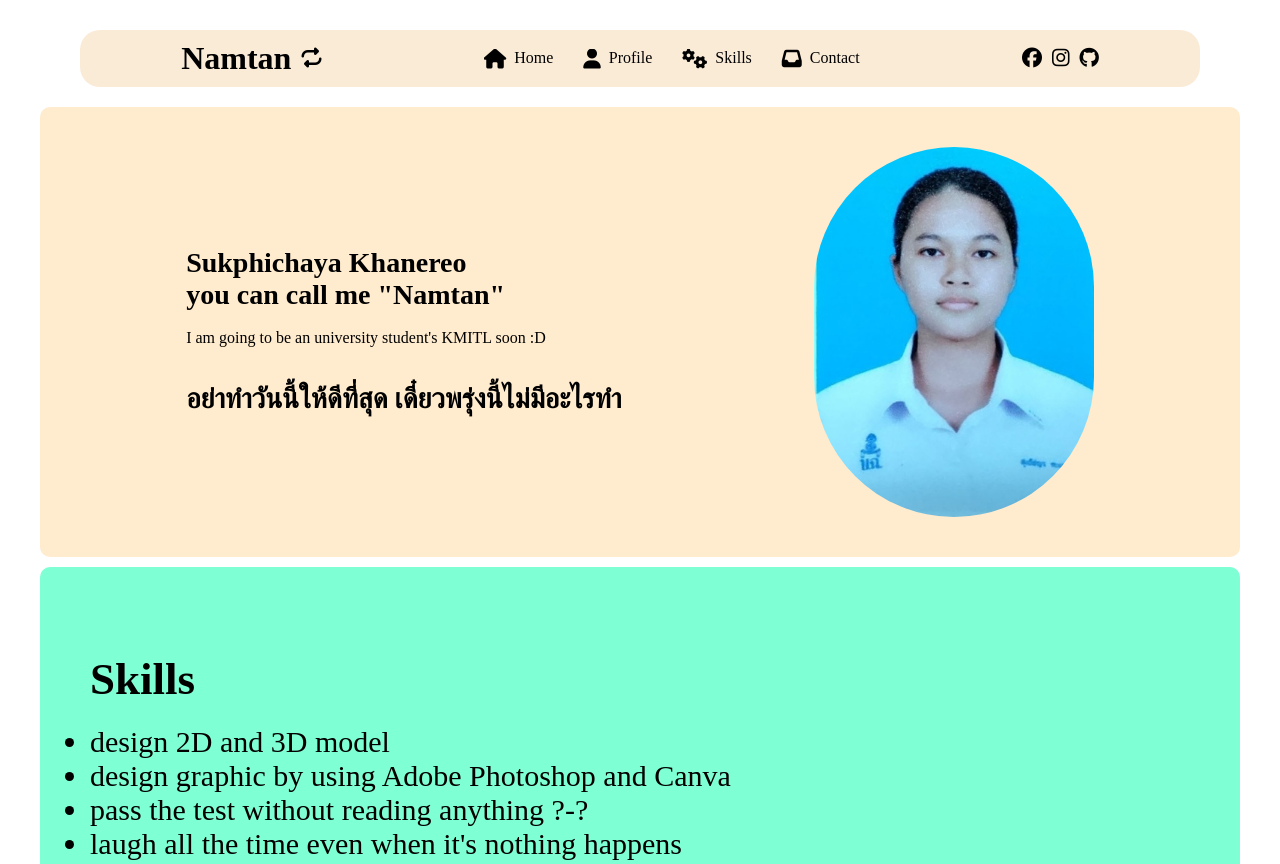
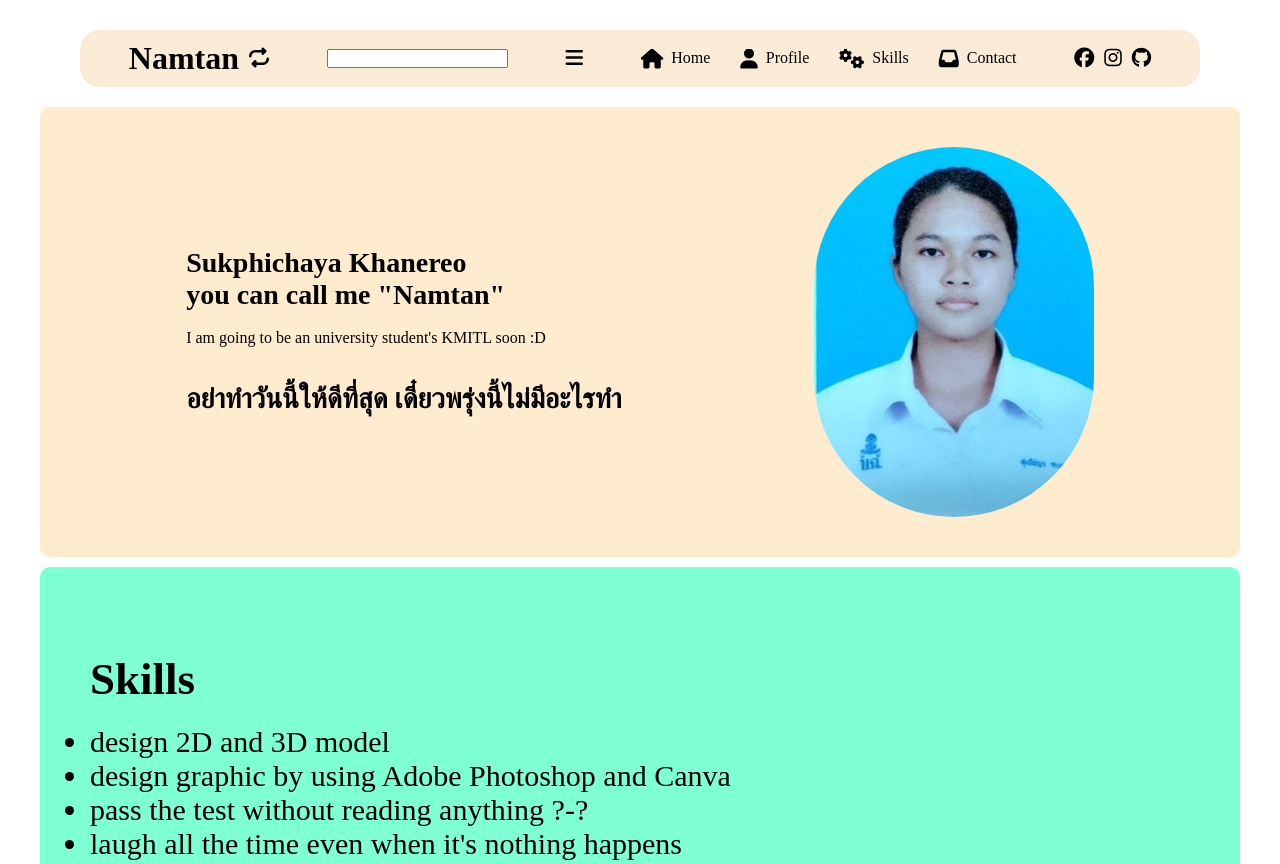
Before and after one commit to Iyangkordai/rush_project, a website: page klue_page/klue.html in a window 1280 px wide. Shown: the top 864 px of the page. Drawn offline with Linux system fonts and the light colour scheme.

Commit message:
Update klue.html

```diff
--- a/klue_page/klue.html
+++ b/klue_page/klue.html
@@ -15,7 +15,8 @@
                     <i class="fa-solid fa-repeat" id="switchicon"></i>
                 </a>
             </div>
-
+            <input type="toggle" id="toggle">
+            <lable for="toggle"><i class="fa-solid fa-bars"></i></lable>
             <nav class="navbar">
                 <ul>
                     <li class="menubox">
```
